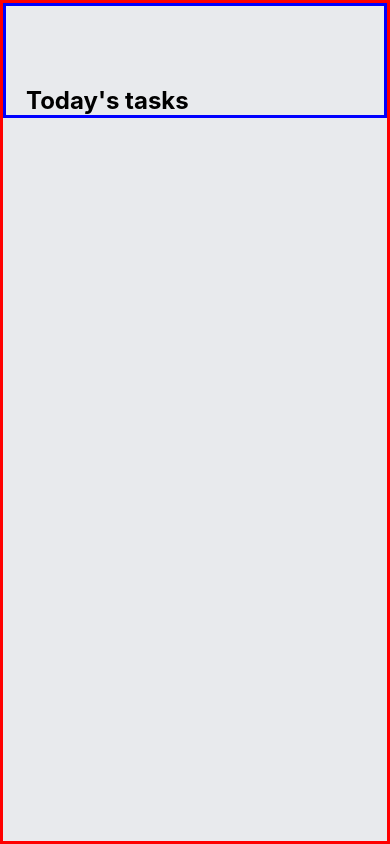
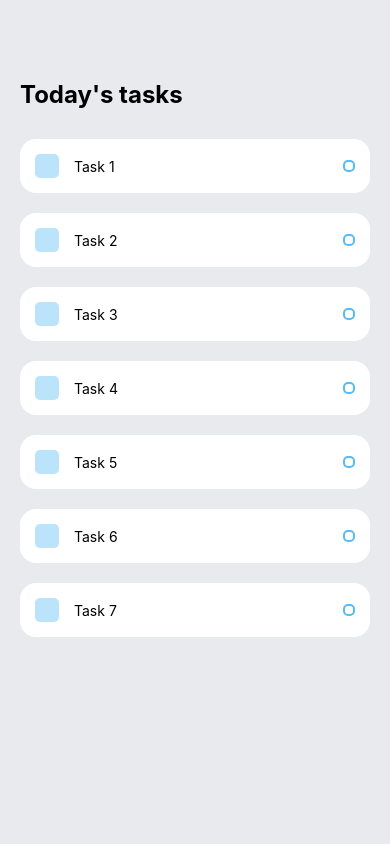
Before and after one commit to MamadTaheri/reactNative-todoList, a React Native app: screen / in a window 390 px wide. Built offline with nearby package versions, Linux system fonts and the light colour scheme.

Commit message:
implement Task

```diff
--- a/App.js
+++ b/App.js
@@ -1,5 +1,6 @@
 import { StatusBar } from "expo-status-bar";
 import { StyleSheet, Text, View } from "react-native";
+import Task from "./components/Task";
 
 export default function App() {
   return (
@@ -9,7 +10,16 @@ export default function App() {
         {/* Today's tasks */}
         <Text style={styles.sectionTitle}>Today's tasks</Text>
 
-        <View style={styles.items}></View>
+        <View style={styles.items}>
+          <Task text={'Task 1'} />
+          <Task text={'Task 2'} />
+          <Task text={'Task 3'} />
+          <Task text={'Task 4'} />
+          <Task text={'Task 5'} />
+          <Task text={'Task 6'} />
+          <Task text={'Task 7'} />
+        </View>
+
       </View>
       <StatusBar style="auto" />
     </View>
@@ -20,10 +30,8 @@ const styles = StyleSheet.create({
   container: {
     flex: 1,
     backgroundColor: "#E8EAED",
-    border: "3px solid red",
   },
   taskWrapper: {
-    border: "3px solid blue",
     paddingTop: 80,
     paddingHorizontal: 20,
   },
@@ -31,5 +39,7 @@ const styles = StyleSheet.create({
     fontSize: 24,
     fontWeight: 'bold',
   },
-  items: {},
+  items: {
+    marginTop: 30,
+  },
 });
--- /dev/null
+++ b/components/Task.js
@@ -0,0 +1,52 @@
+import react from "react";
+import { View, Text, StyleSheet } from "react-native";
+import { TouchableOpacity } from "react-native-web";
+
+const Task = (props) => {
+  return (
+    <View style={styles.item}>
+      <View style={styles.itemLeft}>
+        <View style={styles.square}></View>
+        <Text style={styles.itemText}>{props.text}</Text>
+      </View>
+      <View style={styles.circular}></View>
+    </View>
+  );
+};
+
+const styles = StyleSheet.create({
+    item: {
+        backgroundColor: '#fff',
+        padding: 15,
+        borderRadius: 16,
+        flexDirection: "row",
+        alignItems: "center",
+        justifyContent: "space-between",
+        marginBottom: 20,
+    },
+    itemLeft: {
+        flexDirection: "row",
+        alignItems: "center",
+        flexWrap: "wrap",
+    },
+    square: {
+        width: 24,
+        height: 24,
+        backgroundColor: "#55BCF6",
+        opacity: 0.4,
+        borderRadius: 5,
+        marginRight: 15,
+    },
+    itemText: {
+        maxWidth: "80%",
+    },
+    circular: {
+        width: 12,
+        height: 12,
+        borderWidth: 2,
+        borderRadius: 5,
+        borderColor: "#55BCF6",
+    },
+});
+
+export default Task;
```
